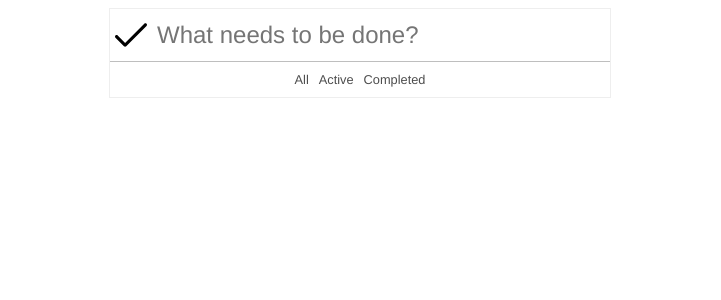
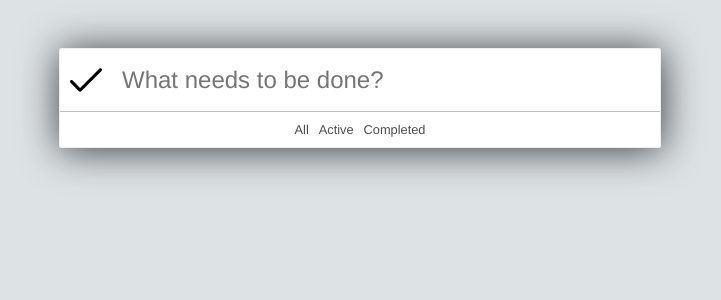
Before and after one commit to phuongduyphan/todolist-react-app, a React (Create React App) app: page / in a window 1280 px wide. Shown: the top 300 px of the page, without its empty margins (280-1001 px from the left). Built offline with nearby package versions, Linux system fonts and the light colour scheme.

Commit message:
change css style

```diff
--- a/src/App.css
+++ b/src/App.css
@@ -1,6 +1,10 @@
 .App {
-  width: 500px;
+  width: 600px;
+  margin-top: 3rem;
   margin-left: auto;
   margin-right: auto;
   border: 1px solid #eee;
+  background: white;
+  border-radius: 2px;
+  box-shadow: 1px 2px 39px 0px rgba(0,0,0,0.75);
 }
--- a/src/components/Todo.css
+++ b/src/components/Todo.css
@@ -6,7 +6,7 @@
   font-weight: 300;
   font-size: 24px;
   color: #4d4d4d;
-  padding: 10px 5px;
+  padding: 10px 10px;
   border-bottom: 1px solid #bebebe;
   display: flex;
 }
@@ -17,7 +17,7 @@
 
 .Todo > p {
   margin: 0;
-  margin: 0 0 0 15px;
+  margin: 0 0 0 20px;
 }
 
 .Todo-completed > p {
--- a/src/containers/AddTodo.css
+++ b/src/containers/AddTodo.css
@@ -1,5 +1,5 @@
 form {
-  padding: 10px 5px;
+  padding: 15px 10px;
   display: flex;
   border-bottom: 1px solid #bebebe;
 }
@@ -11,7 +11,7 @@ form input {
   sans-serif;
   font-weight: 300;
   font-size: 24px;
-  padding-left: 10px;
+  padding-left: 20px;
   width: 100%;
   border: none;
   outline: none;
--- a/src/index.css
+++ b/src/index.css
@@ -6,6 +6,9 @@ body {
     sans-serif;
   -webkit-font-smoothing: antialiased;
   -moz-osx-font-smoothing: grayscale;
+  background: #dde2e5;
+  width: 100vw;
+  height: 100vh;
 }
 
 code {
--- a/src/index.js
+++ b/src/index.js
@@ -4,6 +4,7 @@ import { Provider } from 'react-redux';
 import { createStore } from 'redux';
 import rootReducer from './reducers'; // default index.js
 import App from './App';
+import './index.css';
 
 const store = createStore(rootReducer);
 
```
Also changed, not shown: src/components/TodoItem.css (deleted, +0 -26 lines), src/components/TodoItem.js (deleted, +0 -36 lines).
